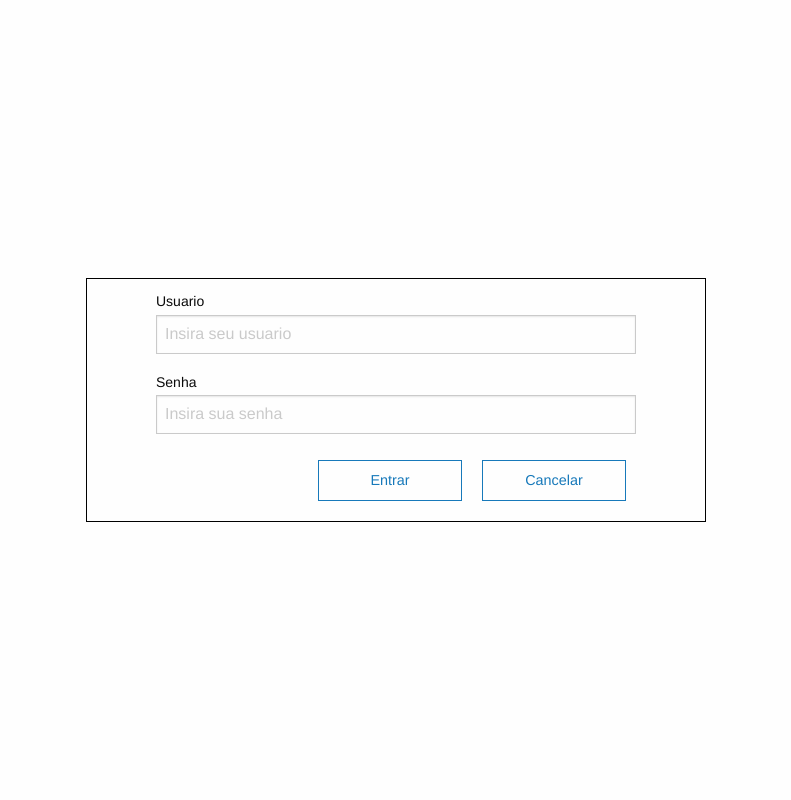
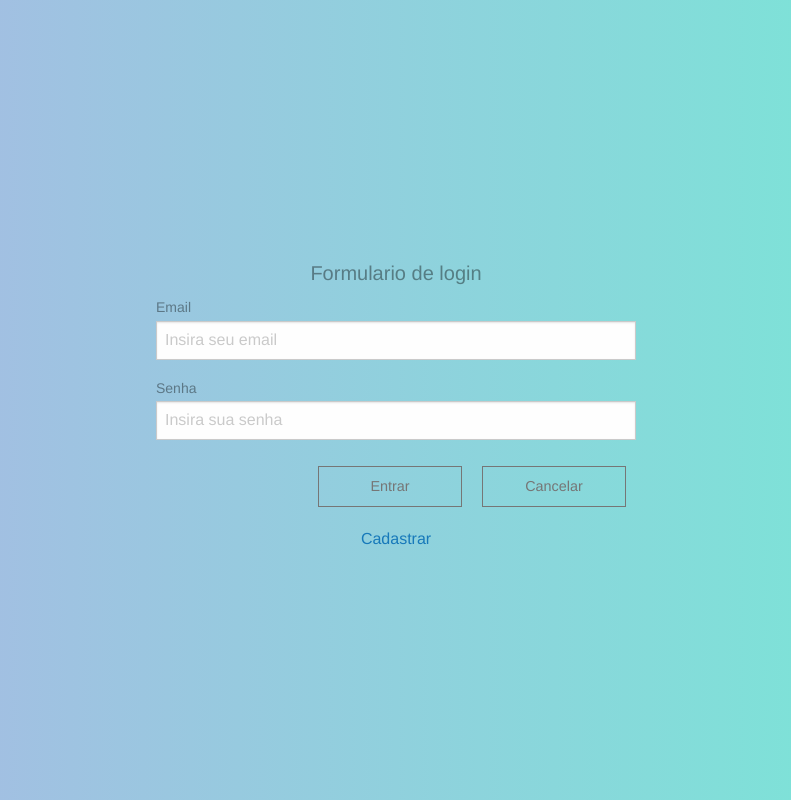
Before and after one commit to MatheusOlimpio/Basic-MVC, a PHP site: page /mvc/login in a window 1280 px wide. Shown: the whole page, without its empty margins (244-1035 px from the left). Run offline with PHP 8.4, Linux system fonts and the light colour scheme; data that the repository does not hold is empty.

Commit message:
Alteracoes realizadas nos metodos de login

```diff
--- a/index.php
+++ b/index.php
@@ -1,4 +1,5 @@
 <?php
+session_start();
 require 'config/config.php';
 
 spl_autoload_register(function ($class) {
--- a/src/Controllers/loginController.php
+++ b/src/Controllers/loginController.php
@@ -5,16 +5,59 @@ class loginController extends controller{
     }
     public function index(){
         $dados = array();
-        $this->loadView('login', $dados);
+        if(isset($_POST['email']) && isset($_POST['pass'])){
 
-        if(isset($_POST)){
-            extract($_POST);
-            $u = new usuarios();
-            if($user != NULL && $pass != NULL){
-                $u->setUsuario($user);
-                $u->setSenha($pass);
+            $email = addslashes($_POST['email']);
+            $senha = md5($_POST['pass']);
+
+            if(!empty($email) && !empty($senha)){
+
+                $u = new Usuarios();
+
+                if($u->autenticaLogin($email, $senha)){
+                    $_SESSION['twlg'] = $u->selectUsuarioLogado($email);
+                    header('Location: /mvc/home');
+                }else{
+                    $dados['aviso'] = 'Email ou senha errada.';
+                }
+
+            }else{
+
+                $dados['aviso'] = 'Por favor, preencha todos os campos para fazer o login';
+
             }
         }
+        $this->loadView('login', $dados);
+    }
+
+    public function cadastro(){
+        $dados = array('aviso' => '');
+
+        if(isset($_POST['nome']) && !empty($_POST['nome'])){
+            $nome = addslashes($_POST['nome']);
+            $email = addslashes($_POST['email']);
+            $usuario = addslashes($_POST['usuario']);
+            $senha = md5($_POST['senha']);
+
+            if(!empty($nome) && !empty($email) && !empty($senha)){
+                $u = new Usuarios();
+
+                if(!$u->usuarioExiste($email)){
+                    $_SESSION['twlg'] = $u->insertUsuarios($nome,
+                    $usuario, $email, $senha);
+                    header('Location: /mvc/home');
+                }else{
+                    $dados['aviso'] = "Este usuário ja existe";
+                }
+
+            }else{
+                $dados['aviso'] = "Preencha todos os campos para cadastrar";
+            }
+        }
+        $this->loadView('cadastro', $dados);
+    }
+    public function login(){
+
     }
 }
 
--- a/src/Models/usuarios.php
+++ b/src/Models/usuarios.php
@@ -5,6 +5,7 @@
         private $usuario;
         private $senha;
         private $data_Cad;
+        private $email;
 
         public function __construct(){
             parent::__construct();
@@ -37,8 +38,18 @@
         public function getDataCad(){
             return $this->data_Cad;
         }
+        public function setEmail($email){
+            $this->email = $email;
+        }
+        public function getEmail(){
+            return $this->email;
+        }
         public function logged(){
-            return true;
+           if(isset($_SESSION['twlg'])){
+                return true;
+           }else{
+                return false;
+           }
         }
         public function selectUsuarios(){
             $array = array();
@@ -49,5 +60,61 @@
                 }
             return $array;
         }
+        public function selectUsuarioLogado($email){
+                $array = array();
+                $sql = "SELECT id, email, nome FROM usuarios WHERE email = :email";
+                $stmt = $this->db->prepare($sql);
+                $stmt->bindParam(':email', $email, PDO::PARAM_STR);
+                $stmt->execute();
+                if($stmt->rowCount() > 0){
+                    while($row = $stmt->fetch(PDO::FETCH_ASSOC)){
+                       $array = $row;
+                    }
+                }
+                return $array;
+        }
+        public function insertUsuarios($nome, $email, $usuario,$senha){
+            $sql = "INSERT INTO usuarios(nome, usuario, email, senha)
+            VALUES(:nome, :usuario,:email,:senha);";
+            $stmt = $this->db->prepare($sql);
+            $stmt->bindParam(':nome', $nome, PDO::PARAM_STR);
+            $stmt->bindParam(':usuario', $usuario, PDO::PARAM_STR);
+            $stmt->bindParam(':email', $email, PDO::PARAM_STR);
+            $stmt->bindParam(':senha', $senha, PDO::PARAM_STR);
+            $stmt->execute();
+
+            if($stmt == TRUE){
+                $id = $this->db->lastInsertId();
+                return $id;
+            }else{
+                return false;
+            }
+        }
+        public function usuarioExiste($email){
+            $sql = "SELECT email FROM usuarios WHERE email = :email";
+            $stmt = $this->db->prepare($sql);
+            $stmt->bindParam(':email', $email, PDO::PARAM_STR);
+            $stmt->execute();
+
+            if($stmt == TRUE){
+                return true;
+            }else{
+                return false;
+            }
+        }
+        public function autenticaLogin($email, $senha){
+            $sql = "SELECT email, senha FROM usuarios WHERE email = :email AND senha = :senha";
+            $stmt = $this->db->prepare($sql);
+            $stmt->bindParam(':email', $email, PDO::PARAM_STR);
+            $stmt->bindParam(':senha', $senha, PDO::PARAM_STR);
+            $stmt->execute();
+            $count=$stmt->rowCount();
+
+            if($count){
+                return true;
+            }else{
+                return false;
+            }
+        }
     }
 ?>
--- a/src/Views/home.php
+++ b/src/Views/home.php
@@ -1,3 +1,4 @@
 <div class="container-home">
-
+    <h5>Usuario Logado: <?php echo $nome; ?></h5>
+    <h5>Email: <?php echo $nome; ?></h5>
 </div>
--- a/src/Views/login.php
+++ b/src/Views/login.php
@@ -12,25 +12,34 @@
 </head>
 <body>
     <div class="container">
+         <?php
+            if(empty($aviso)){
+                echo '';
+            }else{
+                echo $aviso;
+            }
+        ?>
         <form method="POST">
             <div class="grid-container">
+                <h5 class="text-center">Formulario de login</h5>
                 <div class="grid-x grid-padding-x">
+
                     <div class="medium-12 cell">
-                    <label>Usuario
-                    <input type="text" name="user" placeholder="Insira seu usuario">
+                        <label>Email
+                        <input type="email" name="email" placeholder="Insira seu email" required>
                         </label>
                     </div>
                     <div class="medium-12 cell">
                         <label>Senha
-                    <input type="password" name="pass" placeholder="Insira sua senha">
+                        <input type="password" name="pass" placeholder="Insira sua senha" required>
                         </label>
                     </div>
                 </div>
-                <button type="clear" class="hollow button">Cancelar</button>
-                <button type="submit" class="hollow button">Entrar</button>
+                <button type="clear" class="hollow button rounded bordered shadow secondary">Cancelar</button>
+                <button type="submit" class="hollow button rounded bordered shadow secondary">Entrar</button>
             </div>
-
         </form>
+        <a href="login/cadastro">Cadastrar</a>
     </div>
     <script src="<?php echo BASE_URL; ?>/assets/js/vendor/jquery.js"></script>
     <script src="<?php echo BASE_URL; ?>/assets/js/vendor/what-input.js"></script>
--- a/src/Views/sobre.php
+++ /dev/null
@@ -1 +0,0 @@
-<h1>Pagina sobre</h1>
--- a/src/assets/css/login.css
+++ b/src/assets/css/login.css
@@ -1,3 +1,8 @@
+body{
+    background: #74ebd5;  /* fallback for old browsers */
+    background: -webkit-linear-gradient(to right, #ACB6E5, #74ebd5);  /* Chrome 10-25, Safari 5.1-6 */
+    background: linear-gradient(to right, #ACB6E5, #74ebd5); /* W3C, IE 10+/ Edge, Firefox 16+, Chrome 26+, Opera 12+, Safari 7+ */
+}
 .container{
     width: 100%;
     display: flex;
@@ -9,6 +14,9 @@
     padding: 10px 20px;
     height: 100vh;
 }
+.container h5{
+    color: rgba(1,1,1,0.4);
+}
 form{
     width: 50%;
     padding: 10px;
@@ -16,7 +24,13 @@ form{
     flex-direction: column;
     flex-wrap: wrap;
     justify-content: center;
-    border: 1px solid black;
+    /* border: 1px solid black; */
+}
+form label{
+    color: rgba(1,1,1,0.4);
+}
+form  input{
+    background:rgba(1,1,1,0.4);
 }
 form button{
     width: 30%;
```
Also changed, not shown: src/Controllers/homeController.php (+7 -10 lines), src/Controllers/logoutController.php (added, +16 -0 lines), src/Controllers/postsController.php (deleted, +0 -11 lines), src/Views/cadastro.php (added, +18 -0 lines), src/Views/template.php (+8 -1 lines). Lines whose indentation alone changed are shown as unchanged.
